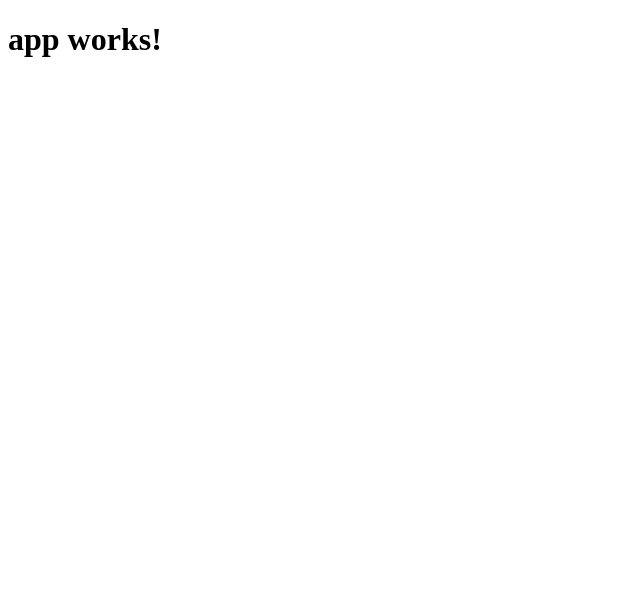
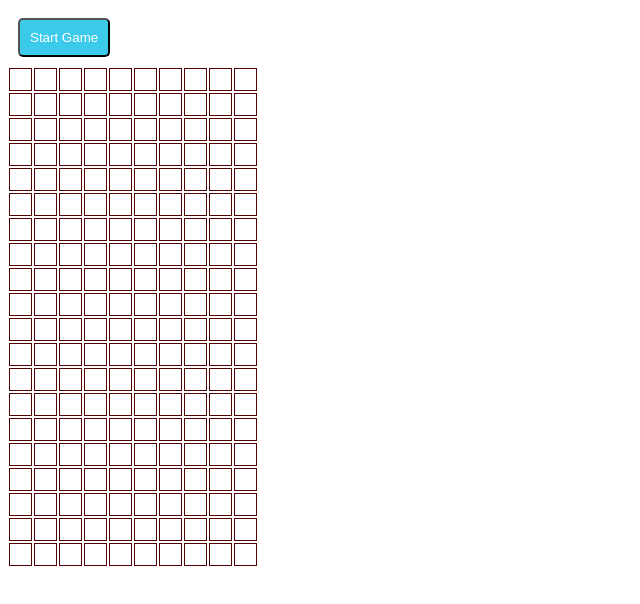
Before and after one commit to lunzhang/ng2-tetris, an Angular app: page / in a window 1280 px wide. Shown: the top 604 px of the page, without its empty margins (0-640 px from the left). Built offline with nearby package versions, Linux system fonts and the light colour scheme.

Commit message:
added tetris grid

```diff
--- a/src/app/app.component.html
+++ b/src/app/app.component.html
@@ -1,3 +1,15 @@
-<h1>
-  {{title}}
-</h1>
+<div>
+
+  <div>
+    <button (click)="start()" style="padding:10px;margin:10px;background-color:#3ccaea;
+    color:white;border-radius:5px;border-color:black;">
+      Start Game
+    </button>
+  </div>
+
+  <div>
+    <board>
+    </board>
+  </div>
+
+</div>
--- a/src/app/app.component.ts
+++ b/src/app/app.component.ts
@@ -1,4 +1,5 @@
-import { Component } from '@angular/core';
+import { Component,ViewChild } from '@angular/core';
+import { Board } from './tetris/board/board';
 
 @Component({
   selector: 'app-root',
@@ -6,5 +7,15 @@ import { Component } from '@angular/core';
   styleUrls: ['./app.component.css']
 })
 export class AppComponent {
-  title = 'app works!';
+
+  @ViewChild(Board) gameboard:Board;
+
+  constructor(){
+
+  }
+
+  start(){
+    this.gameboard.start();
+  }
+
 }
--- a/src/app/app.module.ts
+++ b/src/app/app.module.ts
@@ -2,12 +2,14 @@ import { BrowserModule } from '@angular/platform-browser';
 import { NgModule } from '@angular/core';
 import { FormsModule } from '@angular/forms';
 import { HttpModule } from '@angular/http';
+import { AppComponent } from './app.component';
+import { Board } from './tetris/board/board';
+import { Cell } from './tetris/cell/cell';
 
-import { AppComponent } from './app.component';
 
 @NgModule({
   declarations: [
-    AppComponent
+    AppComponent,Board,Cell
   ],
   imports: [
     BrowserModule,
--- /dev/null
+++ b/src/app/tetris/board/board.css
@@ -0,0 +1,4 @@
+#board{
+  width:250px;
+  height:500px;
+}
--- /dev/null
+++ b/src/app/tetris/board/board.html
@@ -0,0 +1,5 @@
+<div id="board">
+  <cell *ngFor="let cell of grid">
+
+  </cell>
+</div>
--- /dev/null
+++ b/src/app/tetris/board/board.ts
@@ -0,0 +1,35 @@
+import { Component,ViewChildren,QueryList } from '@angular/core';
+import { Cell } from '../cell/cell';
+import { Piece } from '../piece/piece';
+
+@Component({
+  selector: 'board',
+  templateUrl: './board.html',
+  styleUrls: ['./board.css']
+})
+export class Board {
+
+  @ViewChildren(Cell) cells:QueryList<Cell>;
+
+  public grid = [];
+  public width = 10;
+  public height = 20;
+  public piece = new Piece();
+
+  initCells(){
+      var area = this.width * this.height;
+      for(let i = 0;i<area;i++){
+        var cell = new Cell();
+        this.grid.push(cell);
+      }
+  }
+
+  constructor(){
+    this.initCells();
+  }
+
+  start(){
+    console.log('game start');
+  }
+
+}
--- /dev/null
+++ b/src/app/tetris/cell/cell.css
@@ -0,0 +1,12 @@
+.cell{
+  box-sizing:border-box;
+  border:1px solid #520202;
+  margin:1px;
+  float:left;
+  width:23px;
+  height:23px;
+}
+
+.o-piece{
+  background-color: #FFEA00;
+}
--- /dev/null
+++ b/src/app/tetris/cell/cell.html
@@ -0,0 +1,3 @@
+<div [ngClass]="classTypes" class="cell">
+
+</div>
--- /dev/null
+++ b/src/app/tetris/cell/cell.ts
@@ -0,0 +1,22 @@
+import { Component } from '@angular/core';
+
+@Component({
+  selector: 'cell',
+  templateUrl: './cell.html',
+  styleUrls: ['./cell.css']
+})
+export class Cell {
+
+  classTypes={
+    'o-piece' : false
+  }
+
+  fill(type){
+    this.classTypes[type] = true;
+  }
+
+  constructor(){
+
+  }
+
+}
--- /dev/null
+++ b/src/app/tetris/piece/piece.ts
@@ -0,0 +1,10 @@
+export class Piece {
+
+  public coordinates = [5,6,15,16];
+  public type = 'o-piece';
+
+  constructor(){
+
+  }
+
+}
```
Also changed, not shown: src/app/tetris/piece/piece.css (added), src/app/tetris/piece/piece.html (added).
